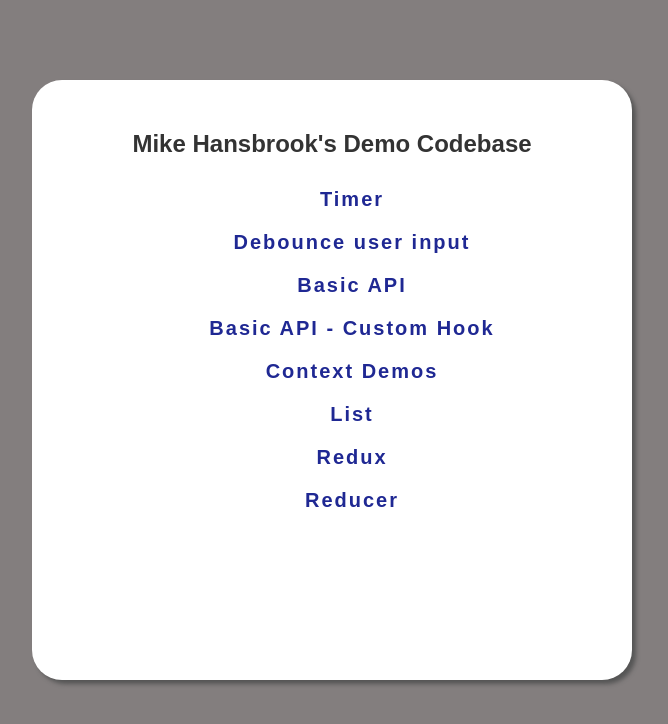
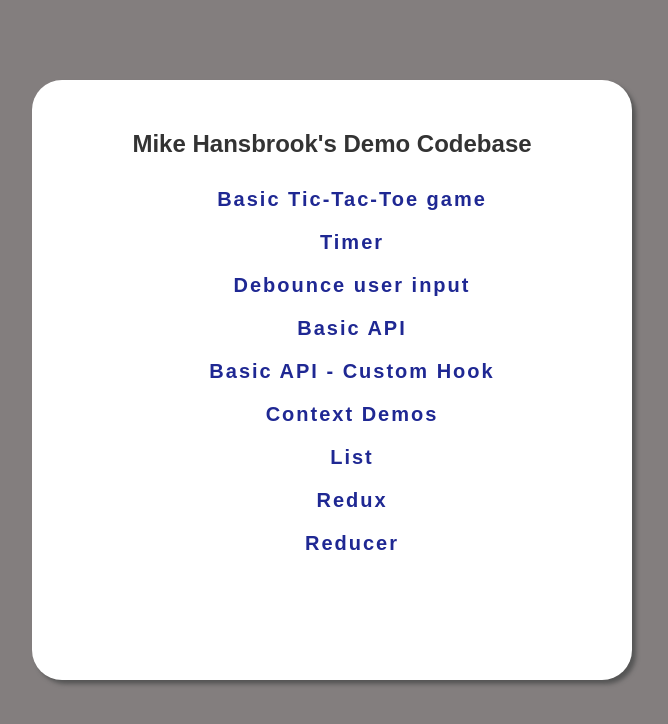
Before and after one commit to PDXmjb/demo-projects, a Next.js app: page / in a window 1280 px wide. Shown: the top 724 px of the page, without its empty margins (308-976 px from the left). Built offline with nearby package versions, Linux system fonts and the light colour scheme.

Commit message:
(patch) Updating index page to add link to tic-tac

```diff
--- a/pages/index.tsx
+++ b/pages/index.tsx
@@ -16,6 +16,9 @@ export default function Home() {
       <main>
         <h1>Mike Hansbrook's Demo Codebase</h1>
         <ul>
+          <li>
+            <Link href="/tic-tac-toe">Basic Tic-Tac-Toe game</Link>
+          </li>
           <li>
             <Link href="/demo/timer">Timer</Link>
           </li>
```
